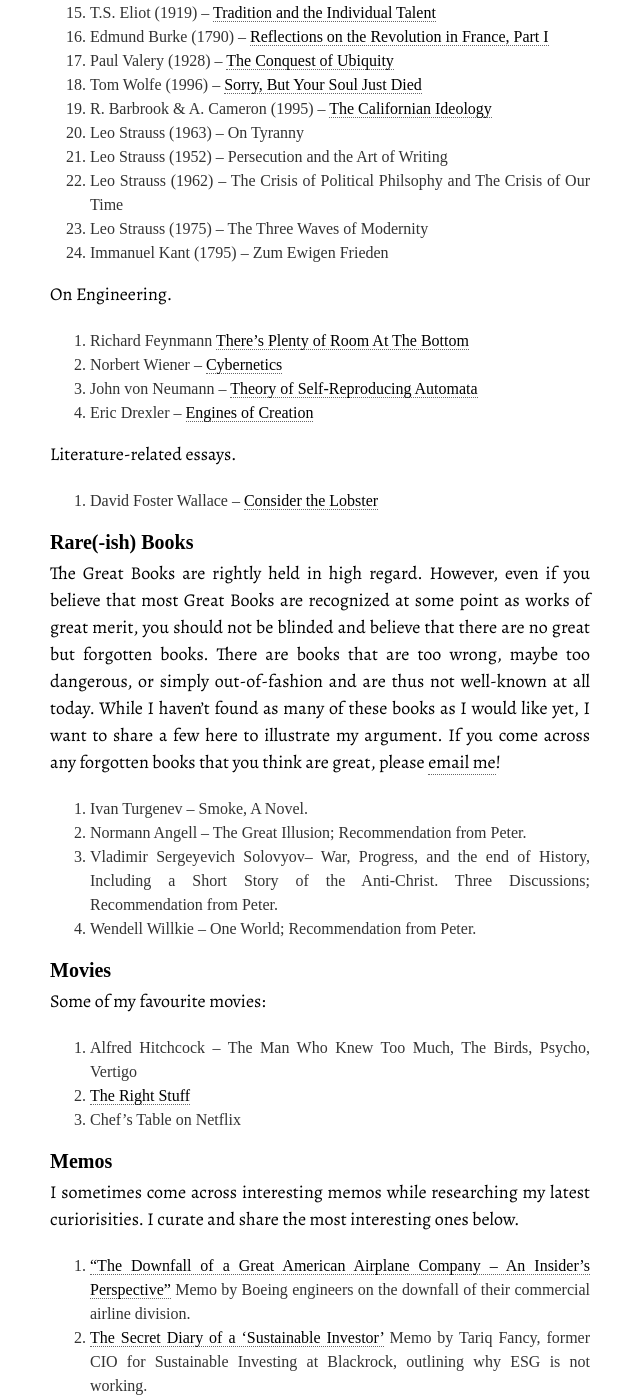
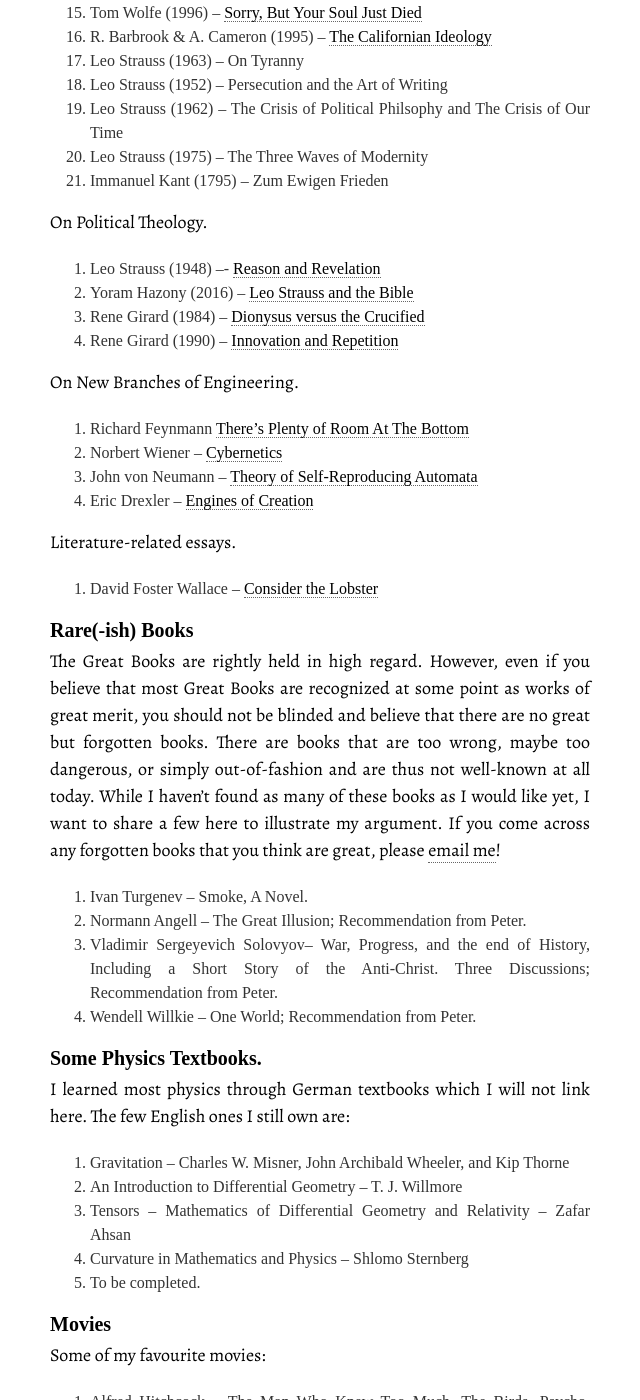
Before and after one commit to jannikls/jannikls.github.io, a Jekyll site: the page built from bookshelf.md, in a window 1280 px wide and 1400 px high, scrolled down 1568 px. Shown: the whole window, without its empty margins (285-925 px from the left). Built offline with Jekyll 4.4.1, drawn with Linux system fonts in a browser that asks for light colours; some web fonts are replaced; comment, search, counter and statistics services are not loaded; some of the changed text lies outside the part shown.

Commit message:
added books

```diff
--- a/bookshelf.md
+++ b/bookshelf.md
@@ -59,7 +56,14 @@
 24. Leo Strauss (1975) -- The Three Waves of Modernity
 22. Immanuel Kant (1795) -- Zum Ewigen Frieden
 
-On Engineering.
+On Political Theology.
+2. Leo Strauss (1948) –- [Reason and Revelation](https://archive.org/details/LeoStraussReasonAndRevelation1948/mode/2up)
+3. Yoram Hazony (2016) -- [Leo Strauss and the Bible](https://www.yoramhazony.org/wp-content/uploads/2016/07/Hazony-Bible-and-Leo-Strauss-2016.pdf)
+10. Rene Girard (1984) -- [Dionysus versus the Crucified](https://www.jstor.org/stable/2905504)
+11. Rene Girard (1990) -- [Innovation and Repetition](https://www.jstor.org/stable/3684663)
+
+
+On New Branches of Engineering.
 1. Richard Feynmann [There's Plenty of Room At The Bottom](https://web.pa.msu.edu/people/yang/RFeynman_plentySpace.pdf)
 2. Norbert Wiener -- [Cybernetics](https://en.wikipedia.org/wiki/Cybernetics:_Or_Control_and_Communication_in_the_Animal_and_the_Machine)
 3. John von Neumann -- [Theory of Self-Reproducing Automata](https://cba.mit.edu/events/03.11.ASE/docs/VonNeumann.pdf)
@@ -76,6 +80,14 @@
 3. Vladimir Sergeyevich Solovyov-- War, Progress, and the end of History, Including a Short Story of the Anti-Christ. Three Discussions; Recommendation from Peter.
 4. Wendell Willkie -- One World; Recommendation from Peter.
 
+### Some Physics Textbooks.
+I learned most physics through German textbooks which I will not link here. The few English ones I still own are:
+1. Gravitation -- Charles W. Misner, John Archibald Wheeler, and Kip Thorne
+1. An Introduction to Differential Geometry -- T. J. Willmore
+2. Tensors -- Mathematics of Differential Geometry and Relativity -- Zafar Ahsan
+3. Curvature in Mathematics and Physics -- Shlomo Sternberg
+4. To be completed.
+
 ### Movies
 Some of my favourite movies:
 1. Alfred Hitchcock -- The Man Who Knew Too Much, The Birds, Psycho, Vertigo
```
Also changed, not shown: other parts of bookshelf.md (+0 -3 lines).
